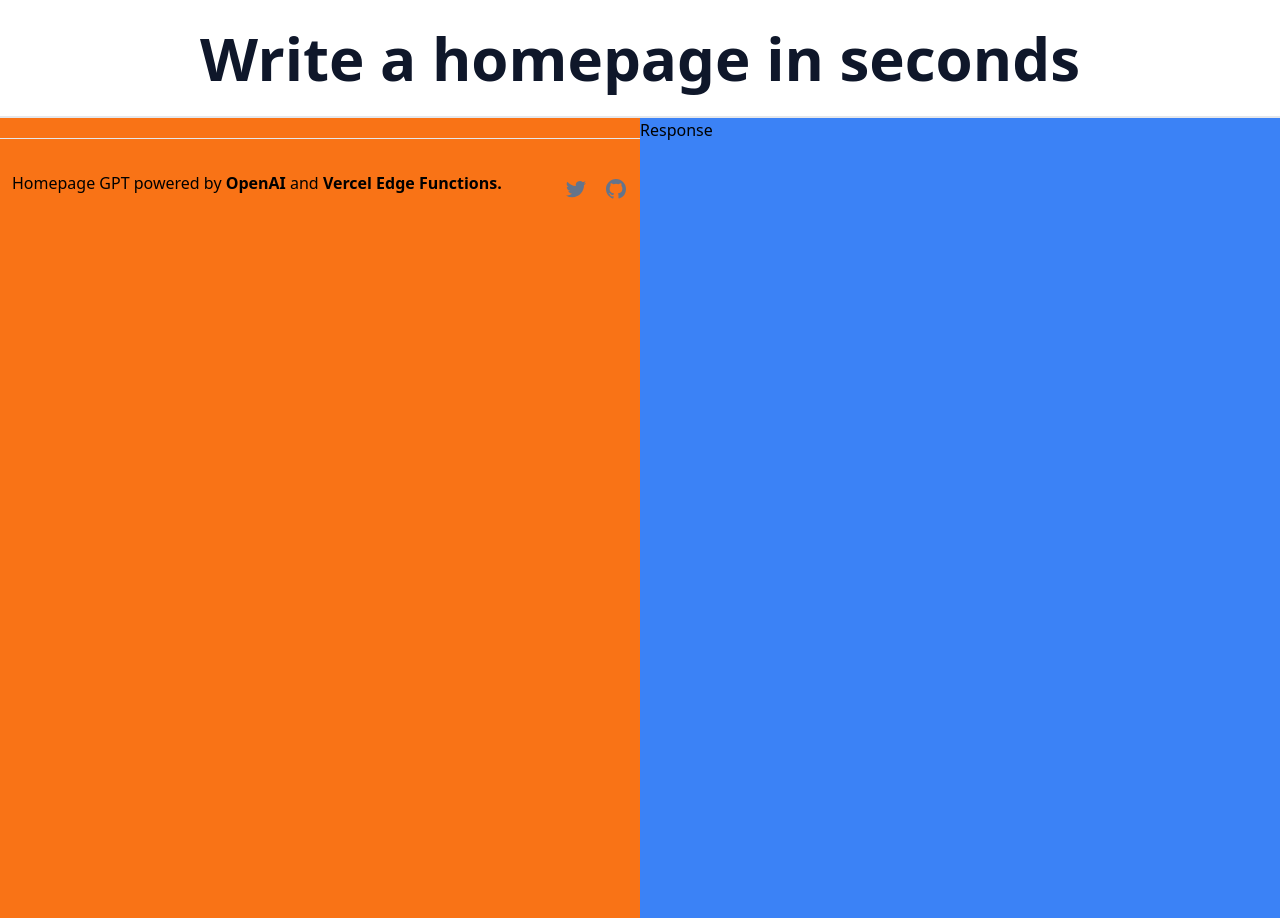
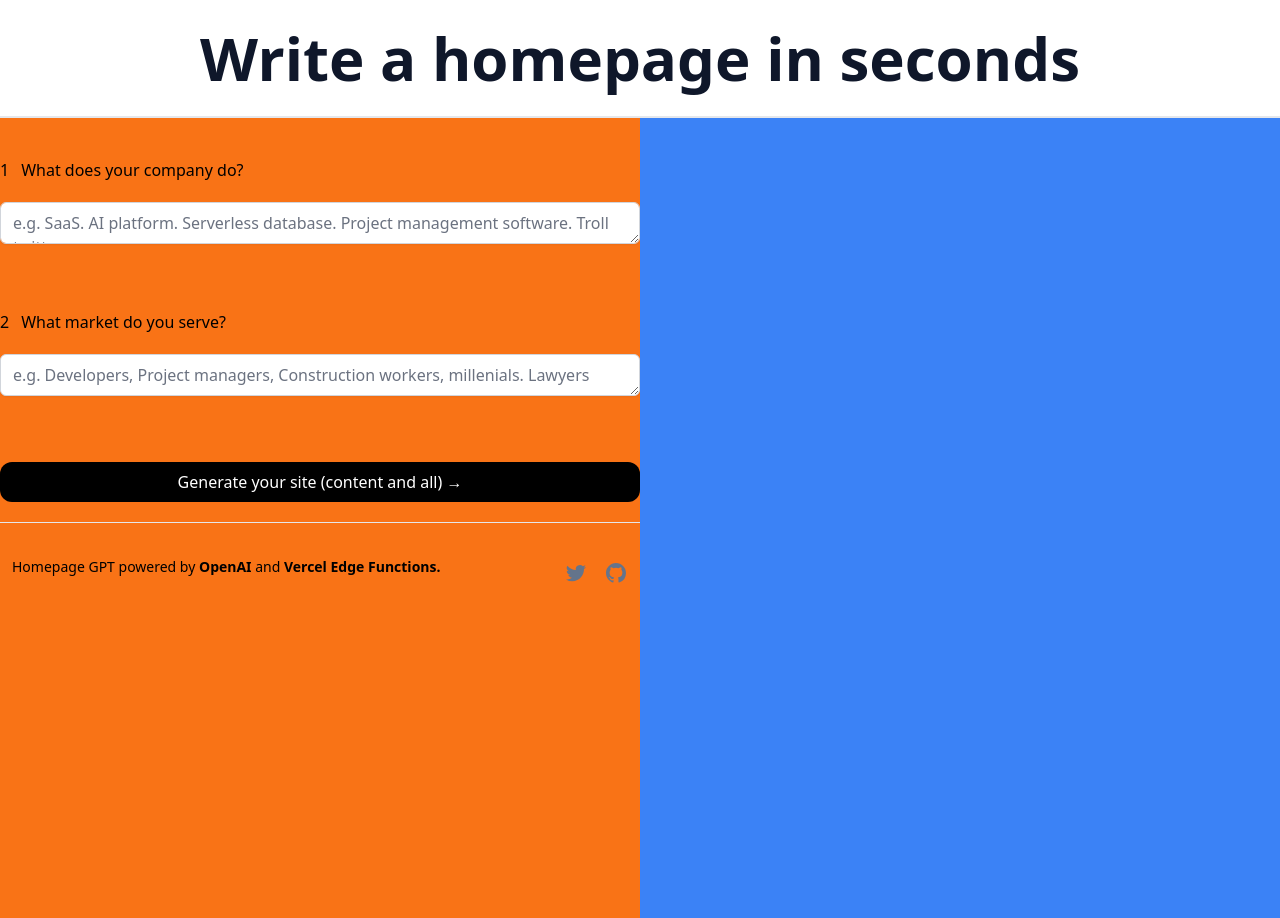
Before and after one commit to mattjared/homepageGPT, a Next.js app: page / in a window 1280 px wide. Built offline with nearby package versions, Linux system fonts and the light colour scheme.

Commit message:
committing

```diff
--- a/components/Footer.tsx
+++ b/components/Footer.tsx
@@ -2,7 +2,7 @@ import Link from "next/link";
 
 export default function Footer() {
   return (
-    <footer className="text-center h-16 sm:h-20 w-full sm:pt-2 pt-4 border-t mt-5 flex sm:flex-row flex-col justify-between items-center px-3 space-y-3 sm:mb-0 mb-3">
+    <footer className="text-center text-sm h-16 sm:h-20 w-full sm:pt-2 pt-4 border-t mt-5 flex sm:flex-row flex-col justify-between items-center px-3 space-y-3 sm:mb-0 mb-3">
       <div>
         Homepage GPT powered by{" "}
         <a
--- a/components/Prompt.tsx
+++ /dev/null
@@ -1,9 +0,0 @@
-import Footer from "./Footer";
-
-export default function Header() {
-  return (
-    <div className="bg-orange-500">
-      <Footer />
-    </div>
-  );
-}
--- a/components/Response.tsx
+++ /dev/null
@@ -1,7 +0,0 @@
-export default function Resposne() {
-  return (
-    <div className="">
-      Response
-    </div>
-  );
-}
--- a/pages/api/generate.ts
+++ b/pages/api/generate.ts
@@ -18,8 +18,8 @@ const handler = async (req: Request): Promise<Response> => {
   }
 
   const payload: OpenAIStreamPayload = {
-    model: "text-davinci-003",
-    prompt: prompt,
+    model: "gpt-3.5-turbo",
+    messages: [{ role: "user", content: prompt }],
     temperature: 0.7,
     top_p: 1,
     frequency_penalty: 0,
--- a/pages/index.tsx
+++ b/pages/index.tsx
@@ -1,25 +1,15 @@
-import { AnimatePresence, motion } from "framer-motion";
+import LoadingDots from "../components/LoadingDots";
 import type { NextPage } from "next";
 import Head from "next/head";
 import { useState } from "react";
-// import { Toaster, toast } from "react-hot-toast";
 import Footer from "../components/Footer";
 import Header from "../components/Header";
-import LoadingDots from "../components/LoadingDots";
-import ResizablePanel from "../components/ResizablePanel";
-import Prompt from "../components/Prompt";
-import Response from "../components/Response";
 
 const Home: NextPage = () => {
   const [loading, setLoading] = useState(false);
   const [bio, setBio] = useState("");
   const [market, setMarket] = useState("");
-  const [color, setColor] = useState("");
-  // const [vibe, setVibe] = useState<VibeType>("Professional");
   const [generatedBios, setGeneratedBios] = useState<String>("");
-
-  console.log("Streamed response: ", generatedBios);
-
   const prompt = `
     fill and complete in the following html with website copy for a company that makes ${bio} tweets targeting ${market} <html><h1>{headline}</h1><div>{more content here}</div></html>
   `
@@ -58,7 +48,6 @@ const Home: NextPage = () => {
       const chunkValue = decoder.decode(value);
       setGeneratedBios((prev) => prev + chunkValue);
     }
-
     setLoading(false);
   };
 
@@ -71,12 +60,8 @@ const Home: NextPage = () => {
       <Header />
       <main className="flex flex-row h-screen w-screen">
         <div className="flex-1 w-1/2 bg-orange-500">
-          <Prompt />
-        </div>
-        <div className="flex-1 w-1/2 bg-blue-500">
-          <Response />
-        </div>
-        {/* <div className="max-w-3xl w-full">
+          <div className="bg-orange-500">
+            <div className="max-w-3xl w-full">
               <div className="flex mt-10 items-center space-x-3">
                 <p>1</p>
                 <p className="text-left font-medium">
@@ -124,43 +109,12 @@ const Home: NextPage = () => {
                 </button>
               )}
             </div>
-        <hr className="h-px bg-gray-700 border-1 dark:bg-gray-700" />
-        <ResizablePanel>
-          <AnimatePresence mode="wait">
-            <motion.div className="space-y-10 my-10">
-              {generatedBios && (
-                <>
-                  <div>
-                    <h2 className="sm:text-4xl text-3xl font-bold text-slate-900 mx-auto">
-                      Your generated bios
-                    </h2>
+            <Footer />
           </div>
-                  <div className="space-y-8 flex flex-col items-center justify-center max-w-xl mx-auto">
-                    {generatedBios
-                      .substring(generatedBios.indexOf("1") + 3)
-                      .split("2.")
-                      .map((generatedBio) => {
-                        return (
-                          <div
-                            className="bg-white rounded-xl shadow-md p-4 hover:bg-gray-100 transition cursor-copy border"
-                            onClick={() => {
-                              navigator.clipboard.writeText(generatedBio);
-                              toast("Bio copied to clipboard", {
-                                icon: "✂️",
-                              });
-                            }}
-                            key={generatedBio}
-                          >
-                            <p>{generatedBio}</p>
         </div>
-                        );
-                      })}
+        <div className="flex-1 w-1/2 bg-blue-500">
+          {generatedBios}
         </div>
-                </>
-              )}
-            </motion.div>
-          </AnimatePresence>
-        </ResizablePanel> */}
       </main>
     </div>
   );
--- a/utils/OpenAIStream.ts
+++ b/utils/OpenAIStream.ts
@@ -4,8 +4,16 @@ import {
   ReconnectInterval,
 } from "eventsource-parser";
 
+export type ChatGPTAgent = "user" | "system";
+
+export interface ChatGPTMessage {
+  role: ChatGPTAgent;
+  content: string;
+}
+
 export interface OpenAIStreamPayload {
   model: string;
+  messages: ChatGPTMessage[];
   prompt: string;
   temperature: number;
   top_p: number;
@@ -22,7 +30,7 @@ export async function OpenAIStream(payload: OpenAIStreamPayload) {
 
   let counter = 0;
 
-  const res = await fetch("https://api.openai.com/v1/completions", {
+  const res = await fetch("https://api.openai.com/v1/chat/completions", {
     headers: {
       "Content-Type": "application/json",
       Authorization: `Bearer ${process.env.OPENAI_API_KEY ?? ""}`,
@@ -44,7 +52,7 @@ export async function OpenAIStream(payload: OpenAIStreamPayload) {
           }
           try {
             const json = JSON.parse(data);
-            const text = json.choices[0].text;
+            const text = json.choices[0].delta?.content || "";
             if (counter < 2 && (text.match(/\n/) || []).length) {
               // this is a prefix character (i.e., "\n\n"), do nothing
               return;
```
Lines whose indentation alone changed are shown as unchanged.
